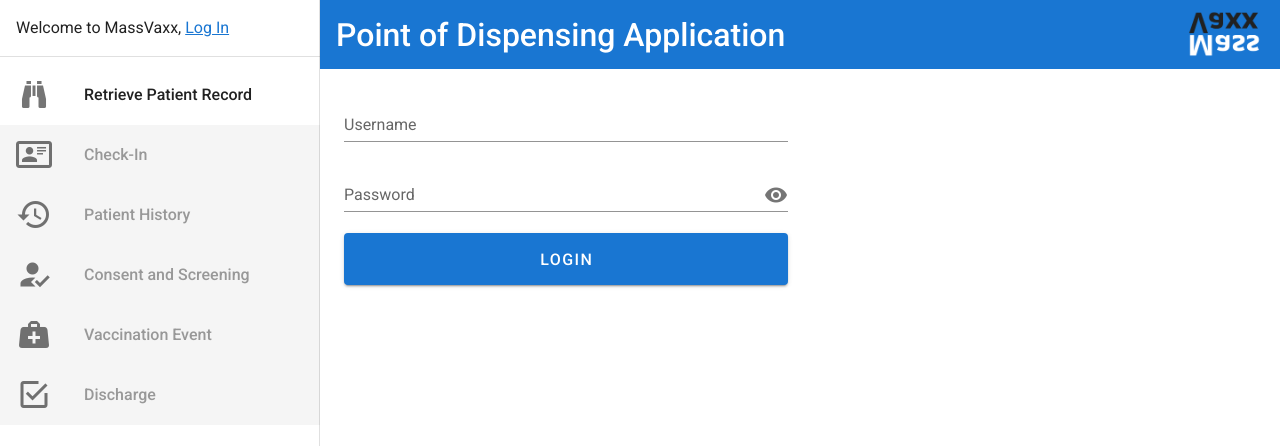
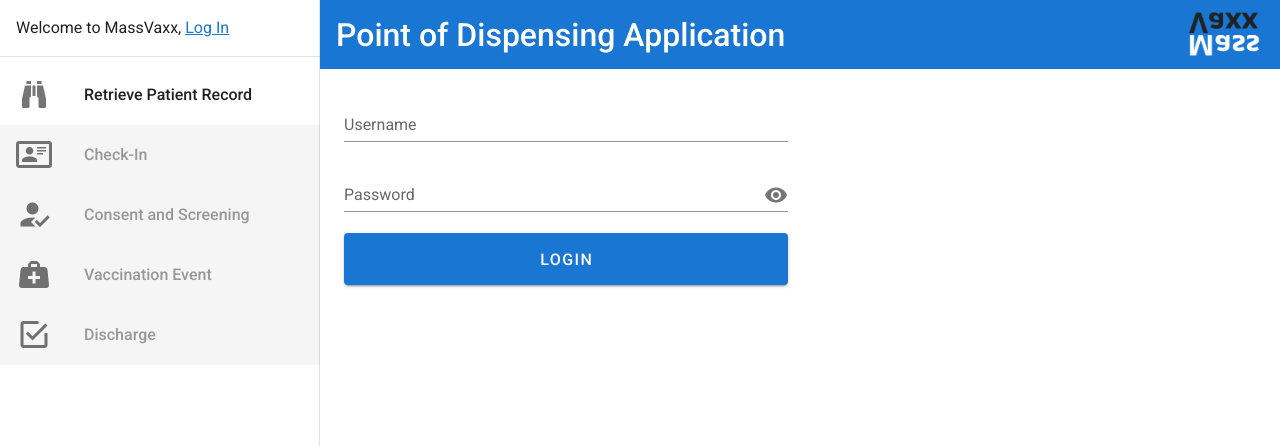
Before and after one commit to david-fraley/MassVaccinationSystem, a Vue app in the folder PointOfDispensingApp/: page /UserLogin in a window 1280 px wide. Shown: the top 446 px of the page. Built offline with nearby package versions, Linux system fonts and the light colour scheme; what v-mask would draw is missing.

Commit message:
Combine Check-in and Patient History

```diff
--- a/PointOfDispensingApp/src/App.vue
+++ b/PointOfDispensingApp/src/App.vue
@@ -43,15 +43,6 @@
             </v-list-item-action>
             <v-list-item-content>
               <v-list-item-title class="font-weight-medium">Check-In</v-list-item-title>
-            </v-list-item-content>
-          </v-list-item>
-          <!-- Patient History -->
-          <v-list-item :disabled="isPatientHistoryPageDisabled" router :to="'/PatientHistory'">
-            <v-list-item-action>
-              <v-icon large>mdi-history</v-icon>
-            </v-list-item-action>
-            <v-list-item-content>
-              <v-list-item-title class="font-weight-medium">Patient History</v-list-item-title>
             </v-list-item-content>
           </v-list-item>
           <!-- Consent and Screening -->
@@ -122,9 +113,6 @@
       isCheckInPageDisabled() {
         return this.$store.getters.isCheckInPageDisabled
       },
-      isPatientHistoryPageDisabled() {
-        return this.$store.getters.isPatientHistoryPageDisabled
-      },
       isConsentScreeningPageDisabled() {
         return this.$store.getters.isConsentScreeningPageDisabled
       },
--- a/PointOfDispensingApp/src/components/PatientCheckInComponent.vue
+++ b/PointOfDispensingApp/src/components/PatientCheckInComponent.vue
@@ -51,7 +51,7 @@
       <v-col cols="2"> </v-col>
       <v-col cols="6">
         <v-btn block color="accent" @click="checkIn()" :disabled="isCheckInPageReadOnly">
-          Patient information verified
+          Confirm Patient History & Check-in Patient
         </v-btn>
       </v-col>
     </v-row>
--- a/PointOfDispensingApp/src/components/PatientCheckInPage.vue
+++ b/PointOfDispensingApp/src/components/PatientCheckInPage.vue
@@ -10,6 +10,7 @@
     </v-row>
     <v-row>
       <PatientInfoComponent />
+      <PatientHistoryComponent />
       <PatientCheckInComponent />
     </v-row>
   </v-container>
@@ -17,6 +18,7 @@
 
 <script>
 import PatientInfoComponent from './PatientInfoComponent';
+import PatientHistoryComponent from './PatientHistoryComponent';
 import PatientCheckInComponent from './PatientCheckInComponent';
 
   export default {
@@ -27,6 +29,7 @@ import PatientCheckInComponent from './PatientCheckInComponent';
     components:
     {
       PatientInfoComponent,
+      PatientHistoryComponent,
       PatientCheckInComponent
     },
     data () {
--- a/PointOfDispensingApp/src/router/navRoutes.js
+++ b/PointOfDispensingApp/src/router/navRoutes.js
@@ -2,7 +2,6 @@ import UserLoginPage from '@/components/UserLoginPage';
 import UserLogoutPage from '@/components/UserLogoutPage';
 import PatientLookupPage from '@/components/PatientLookupPage.vue';
 import PatientCheckInPage from '@/components/PatientCheckInPage.vue';
-import PatientHistoryPage from '@/components/PatientHistoryPage.vue';
 import ConsentScreeningPage from '@/components/ConsentScreeningPage.vue';
 import VaccinationEventPage from '@/components/VaccinationEventPage.vue';
 import AdverseEventsPage from '@/components/AdverseEventsPage.vue';
@@ -33,13 +32,6 @@ export default [
   {
     path: '/CheckIn',
     component: PatientCheckInPage,
-    meta: {
-      requiresAuth: true,
-    }
-  },
-  {
-    path: '/PatientHistory',
-    component: PatientHistoryPage,
     meta: {
       requiresAuth: true,
     }
```
